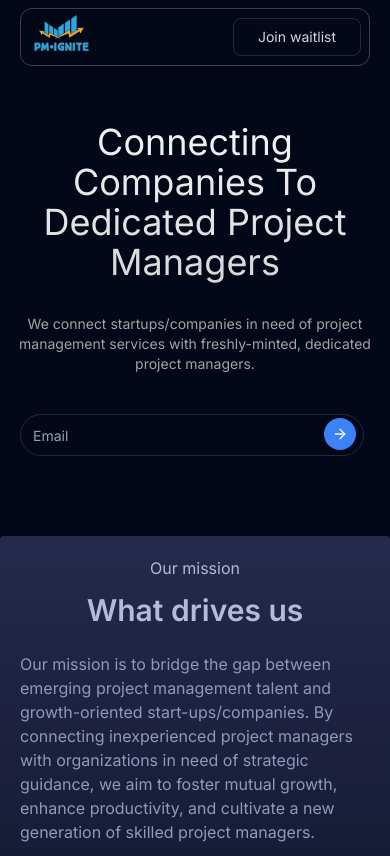
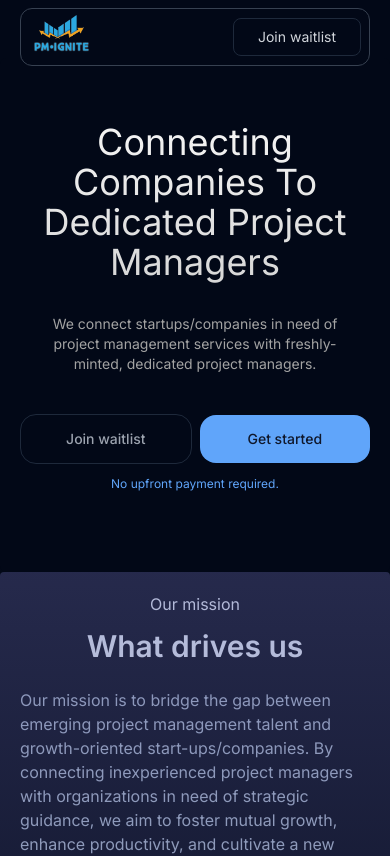
Before and after one commit to NureniJamiu/pmignite, a Next.js app: page / in a window 390 px wide. Shown: the top 856 px of the page. Built offline with nearby package versions, Linux system fonts and the light colour scheme.

Commit message:
responsive herp

```diff
--- a/src/components/ui/google-gemini-effect.tsx
+++ b/src/components/ui/google-gemini-effect.tsx
@@ -28,7 +28,7 @@ export const GoogleGeminiEffect = ({
             >
                 Connecting companies to dedicated project managers
             </h1>
-            <p className="text-sm md:text-xl font-normal px-4 text-center text-neutral-400 mt-4 max-w-lg mx-auto">
+            <p className="text-sm md:text-xl font-normal px-4 text-center text-neutral-400 mt-4 max-w-80 md:max-w-lg mx-auto">
                 We connect startups/companies in need of project management services with freshly-minted, dedicated project managers.
             </p>
             <div className=" w-full h-[890px] -top-60 md:-top-40 flex items-center justify-center bg-red-transparent absolute ">
@@ -36,13 +36,17 @@ export const GoogleGeminiEffect = ({
                     PMIgnite
                 </button>
             </div>
-            <div className="relative mt-10 px-5 flex md:hidden w-full max-w-sm items-center space-x-2 z-10">
-                <Input type="email" placeholder="Email" className="rounded-full border py-5" />
-                {/* <Button type="submit">Join waitlist</Button> */}
-                <div className="absolute right-7 top-1 flex items-center justify-center bg-blue-500 size-8 p-2 rounded-full hover:scale-105 transition-all">
-                    <ArrowRight />
+            {/* <div className="relative mt-10 px-5 flex md:hidden w-full max-w-sm items-center space-x-2 z-10">
+                <Input type="email" placeholder="Email" className="rounded-lg border py-6" />
+                <div className="absolute right-6 top-1 flex items-center justify-center bg-blue-400 p-2 rounded-lg hover:scale-105 transition-all">
+                    <span className="text-sm">Join waitlist</span> <ArrowRight />
                 </div>
+            </div> */}
+            <div className="flex items-center justify-center gap-2 md:hidden mt-10 px-5 text-center">
+                <Button type="submit" className="w-full bg-inherit border text-gray-400 rounded-2xl py-6">Join waitlist</Button>
+                <Button type="submit" className="w-full bg-blue-400 rounded-2xl py-6">Get started</Button>
             </div>
+            <p className="md:hidden mt-3 text-blue-400 text-center text-xs">No upfront payment required.</p>
             <svg
                 width="1440"
                 height="890"
```
